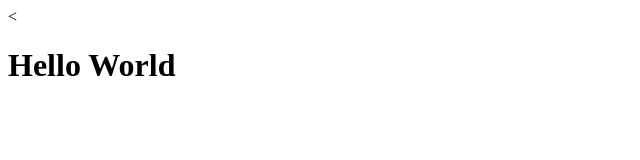
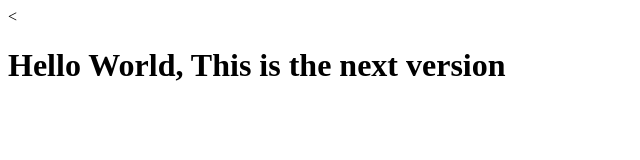
Before and after one commit to abhishekanand97/coursera-test, a plain HTML site: page index.html in a window 1280 px wide. Shown: the whole page, without its empty margins (0-640 px from the left). Drawn offline with Linux system fonts and the light colour scheme.

Commit message:
First page second version

```diff
--- a/index.html
+++ b/index.html
@@ -1,10 +1,10 @@
-
+<!DOCTYPE html>
 <html lang="en" dir="ltr">
   <head>
     <meta charset="utf-8">
     <title>Coursera Project</title>
   </head>
   <body>
-    <<h1>Hello World</h1>
+    <<h1>Hello World, This is the next version</h1>
   </body>
 </html>
```
